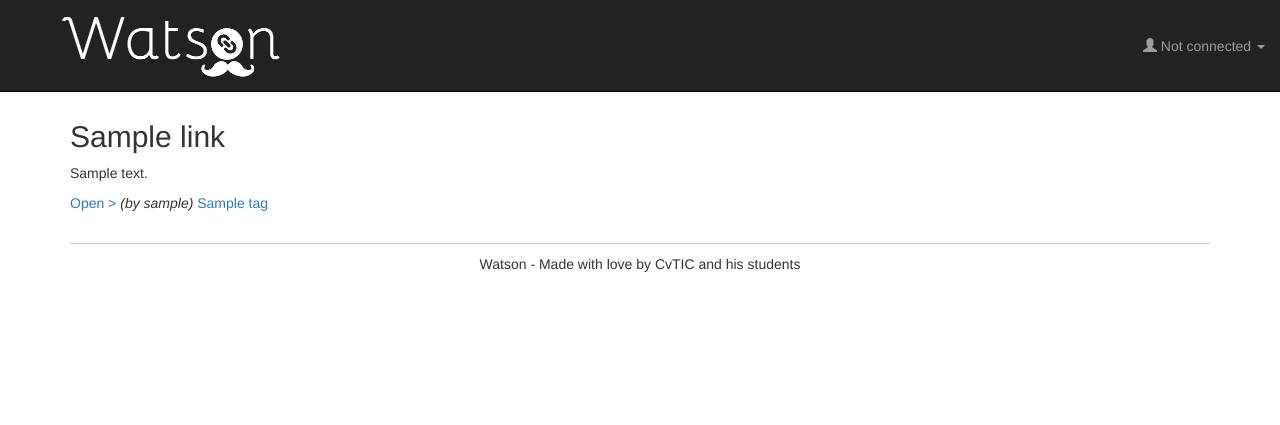
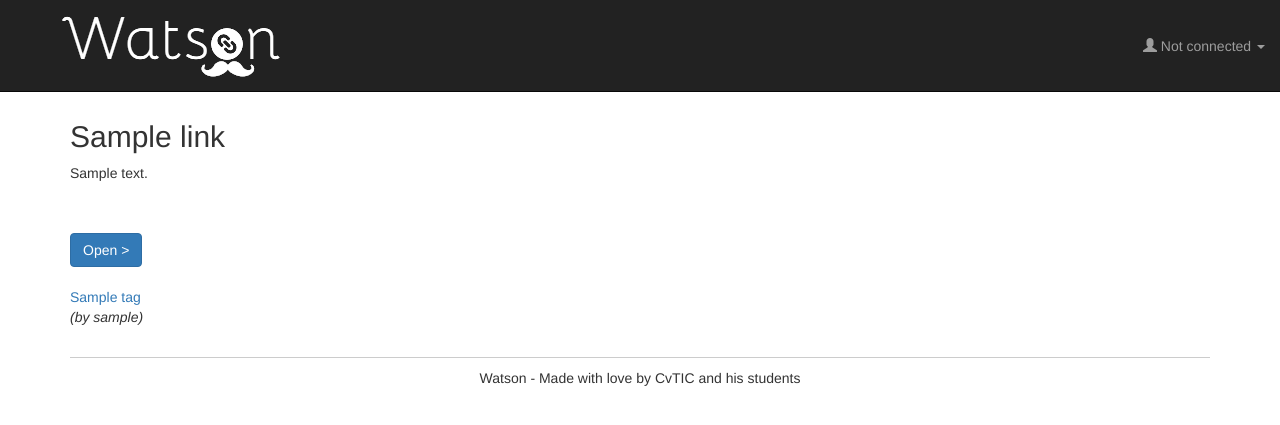
Before and after one commit to SihamWeb/UEL313-Groupe3-S3, a PHP site: template views/link.html.twig in a window 1280 px wide. Shown: the top 425 px of the page. Run offline with PHP 8.4, Linux system fonts and the light colour scheme; the template is opened without the code that fills it: most values are stand-ins (such as "Sample title", 1, 10 or a date in 2020); some libraries are stand-ins or nearby versions.

Commit message:
Update link.html.twig

```diff
--- a/views/link.html.twig
+++ b/views/link.html.twig
@@ -6,13 +6,14 @@
 <p>
     <h2>{{ link.title }}</h2>
     <p>{{ link.desc }}</p>
-    <a href="{{ link.url }}" title="" target="_blank">Open ></a>
-    <em>(by {{ link.user.username }})</em>
-
+    <br><br>
+    <a class="btn btn-primary" href="{{ link.url }}" title="" target="_blank">Open ></a>
+<br><br>
     {% for tag in link.tags %}
     	<a href="{{ path('tag', { 'id': tag.id }) }}" title="Filtrer">
     		{{ tag.title }}
     	</a>
     {% endfor %}
+    <p><em>(by {{ link.user.username }})</em></p>
 </p>
 {% endblock %}
```
